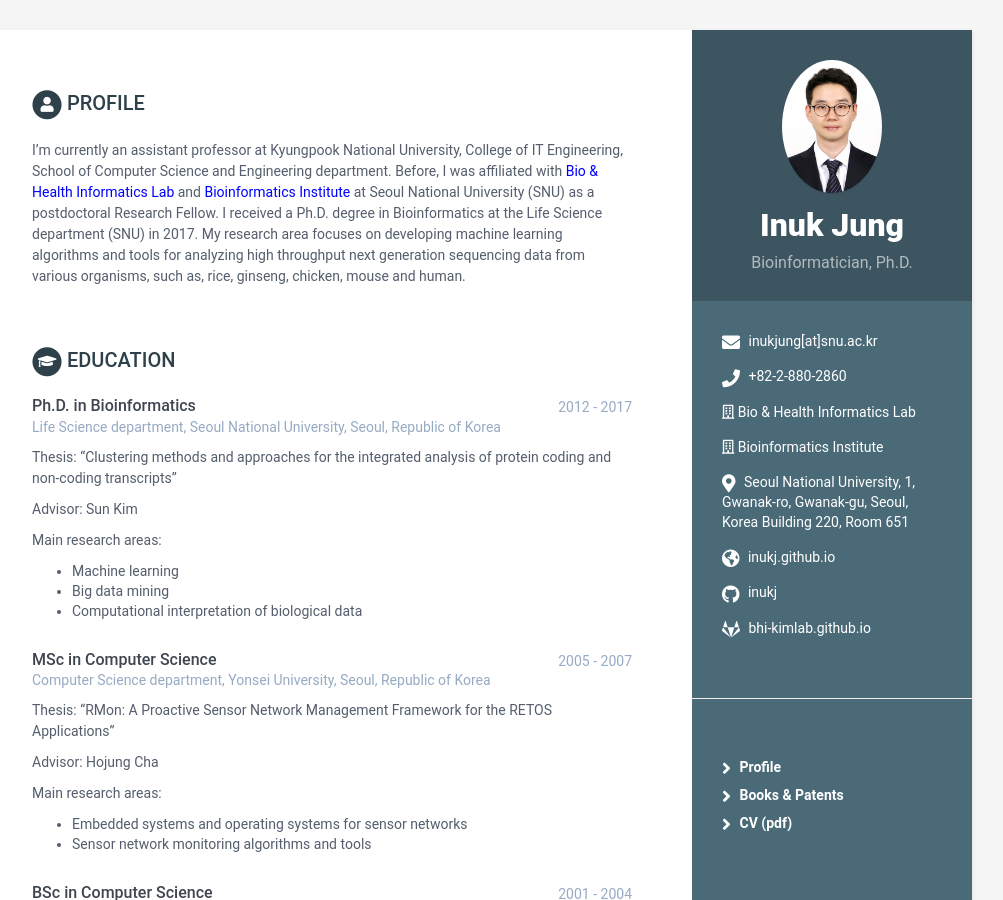
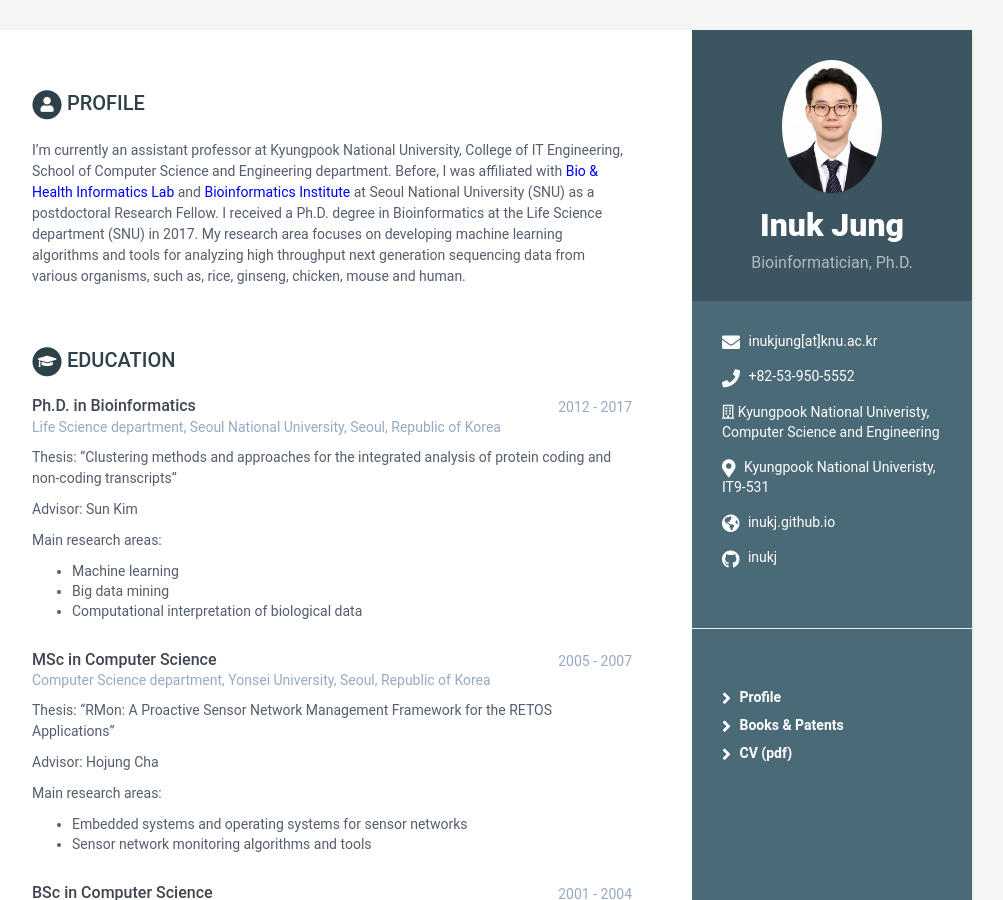
Before and after one commit to inukj/inukj.github.io, a Jekyll site: the page built from index.html, in a window 1280 px wide and 900 px high. Shown: the whole window, without its empty margins (168-1171 px from the left). Built offline with Jekyll 4.4.1, drawn with Linux system fonts in a browser that asks for light colours.

Commit message:
Update data.yml

```diff
--- a/_data/data.yml
+++ b/_data/data.yml
@@ -12,14 +12,13 @@
     avatar: inukj_profile.jpg  #place a 100x100 picture inside /assets/images/ folder and provide the name of the file below
 
     # Sidebar links
-    affiliation_1: "Bio & Health Informatics Lab"
-    affiliation_2: "Bioinformatics Institute"
-    address: "Seoul National University, 1, Gwanak-ro, Gwanak-gu, Seoul, Korea Building 220, Room 651"
-    email: "inukjung[at]snu.ac.kr"
-    phone: +82-2-880-2860
+    affiliation_1: "Kyungpook National Univeristy, Computer Science and Engineering"
+    address: "Kyungpook National Univeristy, IT9-531"
+    email: "inukjung[at]knu.ac.kr"
+    phone: +82-53-950-5552
     website: inukj.github.io #do not add http://
     github: inukj
-    gitlab: bhi-kimlab.github.io
+    #gitlab: bhi-kimlab.github.io
     #linkedin: alandoe
     #bitbucket:
     #twitter: '@webjeda'
```
